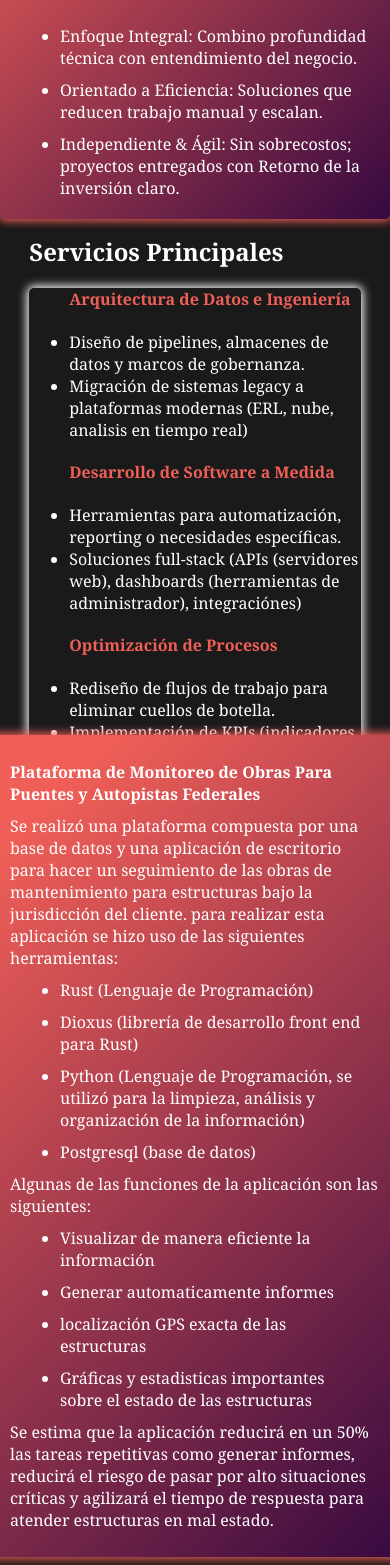
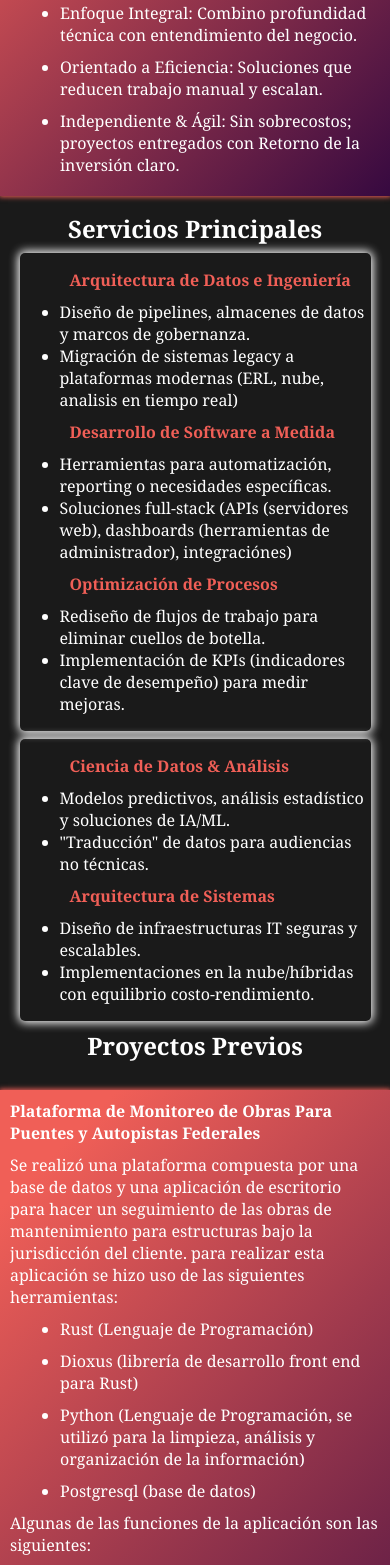
Before and after one commit to FramFash/FramCV, a SvelteKit app: page / in a window 390 px wide. Shown: the part 432-1997 px from the top of the page. Built offline with nearby package versions, Linux system fonts and the light colour scheme.

Commit message:
more styling

```diff
--- a/src/routes/+page.svelte
+++ b/src/routes/+page.svelte
@@ -64,11 +64,9 @@ Software a Medida</h4>
         <li>Implementaciones en la nube/híbridas con equilibrio costo-rendimiento.</li>
       </ul>
     </div>
+
     <h2>Proyectos Previos</h2>
-
-  </div>
-
-<div class="proyectos">
+    <div class="proyectos">
       <h4>Plataforma de Monitoreo de Obras Para Puentes y Autopistas Federales</h4>
       <p>
         Se realizó una plataforma compuesta por una base de datos y una aplicación de escritorio
@@ -126,6 +124,7 @@ Software a Medida</h4>
       </p>
     </div>
   </div>
+</div>
 <style>
   .main-container {
     margin-top: 8rem;
@@ -172,29 +171,46 @@ Software a Medida</h4>
   }
 
   .proyectos {
-    margin-top: 20px;
-    width: 90%;
+    margin-top: 10px;
+    width: 100%;
     grid-column: 1 / 3;
-    padding: 1rem;
     border-radius: 5px;
     background-image: linear-gradient( 135deg, #F05F57 10%, #360940 100%);
     box-shadow: 0 0 10px 2px #F05F57;
+
+    & * {
+      margin: 1rem;
+    }
 
   }
 
   @media (max-width: 500px) {
     .main-container {
       margin-top: 4rem;
+
+      & h4 {
+        margin: 10px;
+      }
     }
     .services {
+      width: 100%;
       gap: 0.5rem;
-      display: block;
+      display: flex;
+      flex-direction: column;
+      align-items: center;
       padding: 0;
+    }
+
+    .service-list {
+      width: 90%;
     }
 
     .proyectos {
       margin-top: 20px;
       width: 100%;
+      padding: 0;
+      border-radius: 0;
+      box-shadow: 0 0 5px 1px #F05F57;
 
       & * {
         margin: 10px;
@@ -203,6 +219,8 @@ Software a Medida</h4>
     .leader-card {
       padding: 0;
       width: 100%;
+      border-radius: 0;
+      box-shadow: 0 0 5px 1px #F05F57;
 
       & * {
         margin: 10px;
```
Also changed, not shown: src/routes/bio/+page.svelte (+6 -2 lines).
